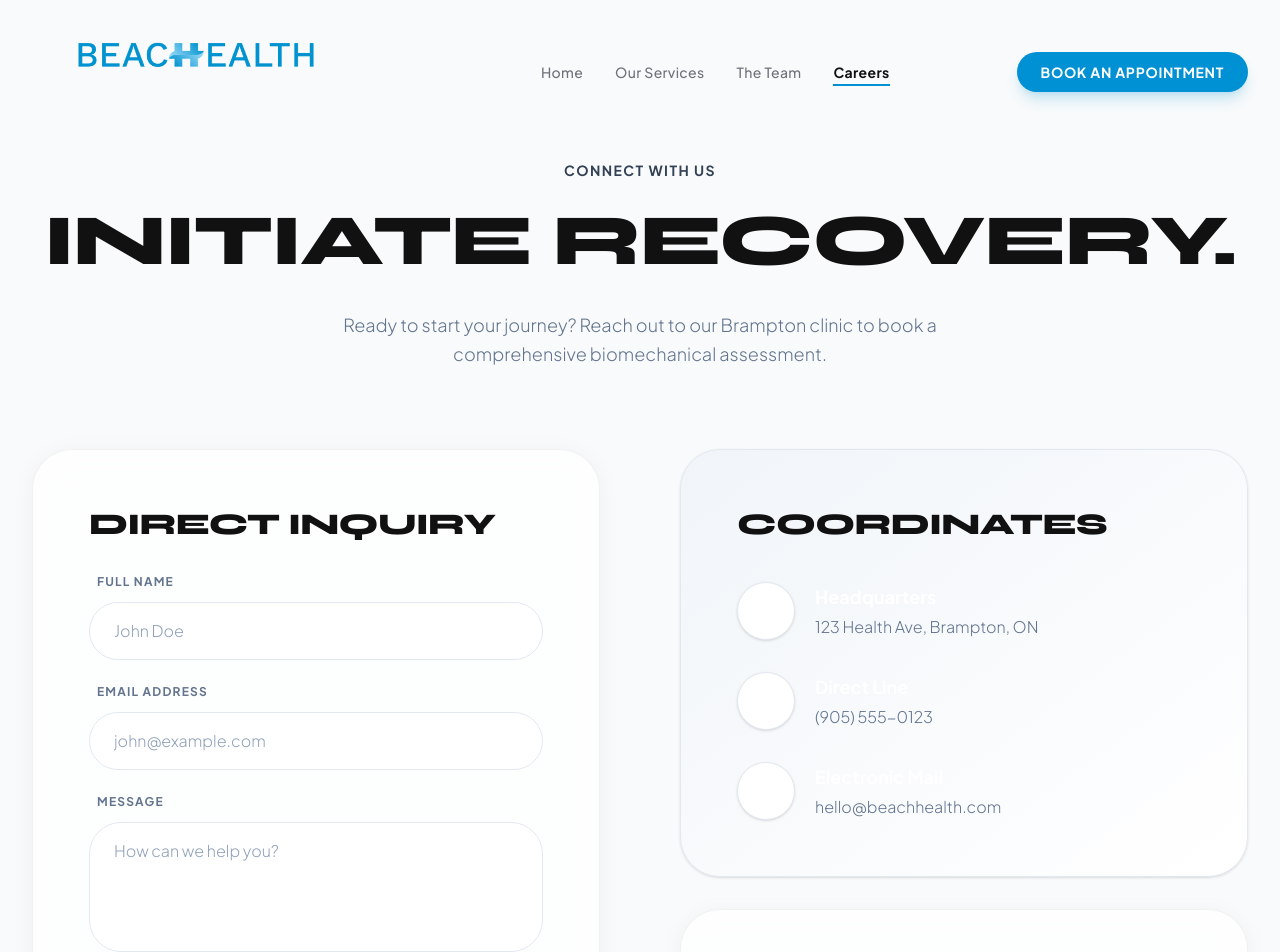
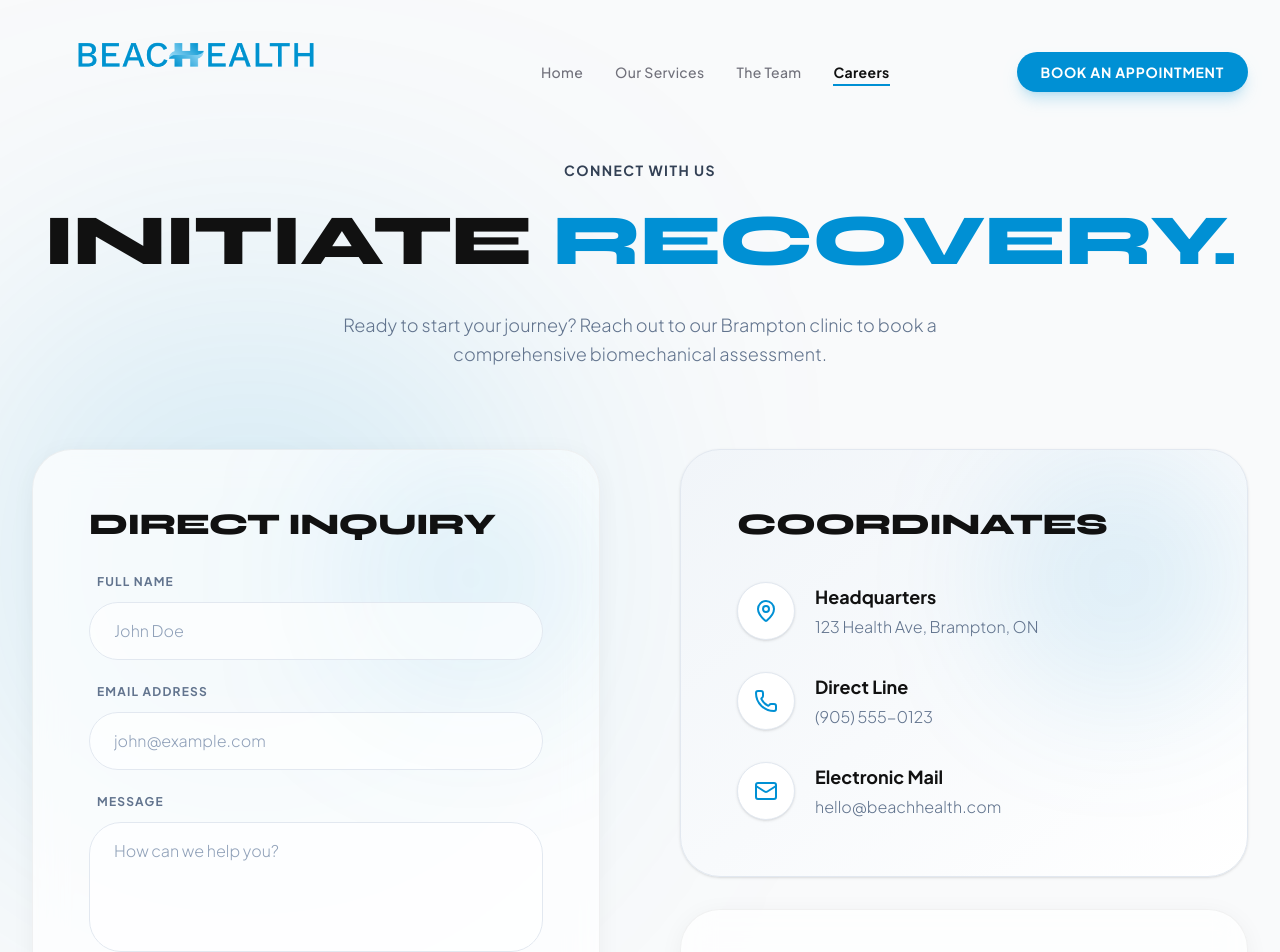
Before and after one commit to shaheertiger/Beachhealthbrampton, a React (Vite) app: page /contact in a window 1280 px wide. Shown: the top 952 px of the page. Built offline with nearby package versions, Linux system fonts and the light colour scheme.

Commit message:
Fix invisible lucide SVG icons and text colors on Contact and About pages

```diff
--- a/src/pages/Contact.tsx
+++ b/src/pages/Contact.tsx
@@ -5,7 +5,7 @@ export default function Contact() {
   return (
     <div className="pt-40 pb-24 px-8 min-h-screen bg-bg-base relative overflow-hidden">
       {/* Ambient background blur */}
-      <div className="absolute top-1/4 left-0 w-[500px] h-[500px] bg-brand-cyan/20 rounded-full blur-[150px] mix-blend-multiply pointer-events-none"></div>
+      <div className="absolute top-1/4 left-0 w-[500px] h-[500px] bg-brand-green/20 rounded-full blur-[150px] mix-blend-multiply pointer-events-none"></div>
 
       <div className="max-w-7xl mx-auto relative z-10">
         <motion.div
@@ -15,8 +15,8 @@ export default function Contact() {
           className="text-center mb-20"
         >
           <span className="uppercase tracking-widest text-brand-amber font-bold text-sm block mb-4">Connect With Us</span>
-          <h1 className="text-5xl md:text-7xl font-black text-brand-navy mt-4 mb-6 leading-tight tracking-tight">
-            Initiate <span className="text-brand-cyan">Recovery.</span>
+          <h1 className="text-5xl md:text-7xl font-black text-brand-obsidian mt-4 mb-6 leading-tight tracking-tight">
+            Initiate <span className="text-brand-green">Recovery.</span>
           </h1>
           <p className="text-slate-500 max-w-2xl mx-auto text-lg font-light leading-relaxed">
             Ready to start your journey? Reach out to our Brampton clinic to book a comprehensive biomechanical assessment.
@@ -31,16 +31,16 @@ export default function Contact() {
             transition={{ delay: 0.2, duration: 0.8, type: "spring" }}
             className="glass-panel p-10 lg:p-14 rounded-[2.5rem] border border-slate-200 relative overflow-hidden shadow-sm"
           >
-            <div className="absolute top-0 right-0 w-64 h-64 bg-brand-cyan/10 rounded-full blur-[80px] pointer-events-none"></div>
+            <div className="absolute top-0 right-0 w-64 h-64 bg-brand-green/10 rounded-full blur-[80px] pointer-events-none"></div>
 
-            <h3 className="text-3xl font-display font-bold text-brand-navy mb-8 relative z-10">Direct Inquiry</h3>
+            <h3 className="text-3xl font-display font-bold text-brand-obsidian mb-8 relative z-10">Direct Inquiry</h3>
             <form className="flex flex-col gap-6 relative z-10">
               <div className="flex flex-col gap-3">
                 <label className="text-xs font-bold text-slate-500 uppercase tracking-widest pl-2">Full Name</label>
                 <input
                   type="text"
                   placeholder="John Doe"
-                  className="bg-white/60 border border-slate-200 px-6 py-4 rounded-full outline-none focus:border-brand-cyan focus:bg-white transition-all text-brand-navy placeholder:text-slate-400 font-light"
+                  className="bg-white/60 border border-slate-200 px-6 py-4 rounded-full outline-none focus:border-brand-green focus:bg-white transition-all text-brand-obsidian placeholder:text-slate-400 font-light"
                 />
               </div>
               <div className="flex flex-col gap-3">
@@ -48,7 +48,7 @@ export default function Contact() {
                 <input
                   type="email"
                   placeholder="john@example.com"
-                  className="bg-white/60 border border-slate-200 px-6 py-4 rounded-full outline-none focus:border-brand-cyan focus:bg-white transition-all text-brand-navy placeholder:text-slate-400 font-light"
+                  className="bg-white/60 border border-slate-200 px-6 py-4 rounded-full outline-none focus:border-brand-green focus:bg-white transition-all text-brand-obsidian placeholder:text-slate-400 font-light"
                 />
               </div>
               <div className="flex flex-col gap-3">
@@ -56,12 +56,12 @@ export default function Contact() {
                 <textarea
                   rows={4}
                   placeholder="How can we help you?"
-                  className="bg-white/60 border border-slate-200 px-6 py-4 rounded-[2rem] outline-none focus:border-brand-cyan focus:bg-white transition-all text-brand-navy placeholder:text-slate-400 font-light resize-none"
+                  className="bg-white/60 border border-slate-200 px-6 py-4 rounded-[2rem] outline-none focus:border-brand-green focus:bg-white transition-all text-brand-obsidian placeholder:text-slate-400 font-light resize-none"
                 />
               </div>
               <button
                 type="button"
-                className="bg-brand-navy text-white mt-4 px-8 py-4 rounded-full font-bold hover:bg-brand-cyan transition-colors"
+                className="bg-brand-obsidian text-white mt-4 px-8 py-4 rounded-full font-bold hover:bg-brand-green transition-colors"
               >
                 Transmit Message
               </button>
@@ -75,36 +75,36 @@ export default function Contact() {
             transition={{ delay: 0.3, duration: 0.8, type: "spring" }}
             className="flex flex-col gap-8"
           >
-            <div className="bg-gradient-to-br from-slate-100 to-white p-10 lg:p-14 rounded-[2.5rem] text-brand-navy border border-slate-200 relative overflow-hidden shadow-sm">
-              <div className="absolute top-0 right-0 w-64 h-64 bg-brand-cyan/10 rounded-full blur-3xl -z-0 pointer-events-none"></div>
+            <div className="bg-gradient-to-br from-slate-100 to-white p-10 lg:p-14 rounded-[2.5rem] text-brand-obsidian border border-slate-200 relative overflow-hidden shadow-sm">
+              <div className="absolute top-0 right-0 w-64 h-64 bg-brand-green/10 rounded-full blur-3xl -z-0 pointer-events-none"></div>
 
               <div className="relative z-10">
-                <h3 className="text-3xl font-display font-bold mb-10 text-brand-navy">Coordinates</h3>
+                <h3 className="text-3xl font-display font-bold mb-10 text-brand-obsidian">Coordinates</h3>
                 <div className="flex flex-col gap-8">
                   <div className="flex items-center gap-5 group">
-                    <div className="bg-white border border-slate-200 p-4 rounded-full group-hover:bg-brand-cyan group-hover:text-white group-hover:border-transparent transition-colors shadow-sm">
-                      <MapPin size={24} className="text-brand-cyan group-hover:text-white" />
+                    <div className="bg-white border border-slate-200 p-4 rounded-full group-hover:bg-brand-green group-hover:text-white group-hover:border-transparent transition-colors shadow-sm">
+                      <MapPin size={24} className="text-brand-green group-hover:text-white" />
                     </div>
                     <div>
-                      <p className="font-bold text-lg text-brand-navy mb-1">Headquarters</p>
+                      <p className="font-bold text-lg text-brand-obsidian mb-1">Headquarters</p>
                       <p className="text-slate-500 font-light">123 Health Ave, Brampton, ON</p>
                     </div>
                   </div>
                   <div className="flex items-center gap-5 group">
-                    <div className="bg-white border border-slate-200 p-4 rounded-full group-hover:bg-brand-cyan group-hover:text-white group-hover:border-transparent transition-colors shadow-sm">
-                      <Phone size={24} className="text-brand-cyan group-hover:text-white" />
+                    <div className="bg-white border border-slate-200 p-4 rounded-full group-hover:bg-brand-green group-hover:text-white group-hover:border-transparent transition-colors shadow-sm">
+                      <Phone size={24} className="text-brand-green group-hover:text-white" />
                     </div>
                     <div>
-                      <p className="font-bold text-lg text-brand-navy mb-1">Direct Line</p>
+                      <p className="font-bold text-lg text-brand-obsidian mb-1">Direct Line</p>
                       <p className="text-slate-500 font-light">(905) 555-0123</p>
                     </div>
                   </div>
                   <div className="flex items-center gap-5 group">
-                    <div className="bg-white border border-slate-200 p-4 rounded-full group-hover:bg-brand-cyan group-hover:text-white group-hover:border-transparent transition-colors shadow-sm">
-                      <Mail size={24} className="text-brand-cyan group-hover:text-white" />
+                    <div className="bg-white border border-slate-200 p-4 rounded-full group-hover:bg-brand-green group-hover:text-white group-hover:border-transparent transition-colors shadow-sm">
+                      <Mail size={24} className="text-brand-green group-hover:text-white" />
                     </div>
                     <div>
-                      <p className="font-bold text-lg text-brand-navy mb-1">Electronic Mail</p>
+                      <p className="font-bold text-lg text-brand-obsidian mb-1">Electronic Mail</p>
                       <p className="text-slate-500 font-light">hello@beachhealth.com</p>
                     </div>
                   </div>
@@ -113,9 +113,9 @@ export default function Contact() {
             </div>
 
             <div className="glass-panel p-10 rounded-[2.5rem] flex flex-col justify-center items-center text-center flex-1 border border-slate-200 shadow-sm">
-              <h3 className="text-2xl font-display font-bold text-brand-navy mb-3">Priority Booking</h3>
+              <h3 className="text-2xl font-display font-bold text-brand-obsidian mb-3">Priority Booking</h3>
               <p className="text-slate-500 font-light mb-8">Skip the queue. Secure your assessment online instantly.</p>
-              <button className="bg-transparent text-brand-navy px-8 py-4 rounded-full font-medium border border-slate-300 hover:bg-brand-navy hover:text-white hover:border-brand-navy transition-all w-full">
+              <button className="bg-transparent text-brand-obsidian px-8 py-4 rounded-full font-medium border border-slate-300 hover:bg-brand-obsidian hover:text-white hover:border-brand-obsidian transition-all w-full">
                 Access Booking Portal
               </button>
             </div>
```
Also changed, not shown: src/pages/AboutUs.tsx (+10 -10 lines).
